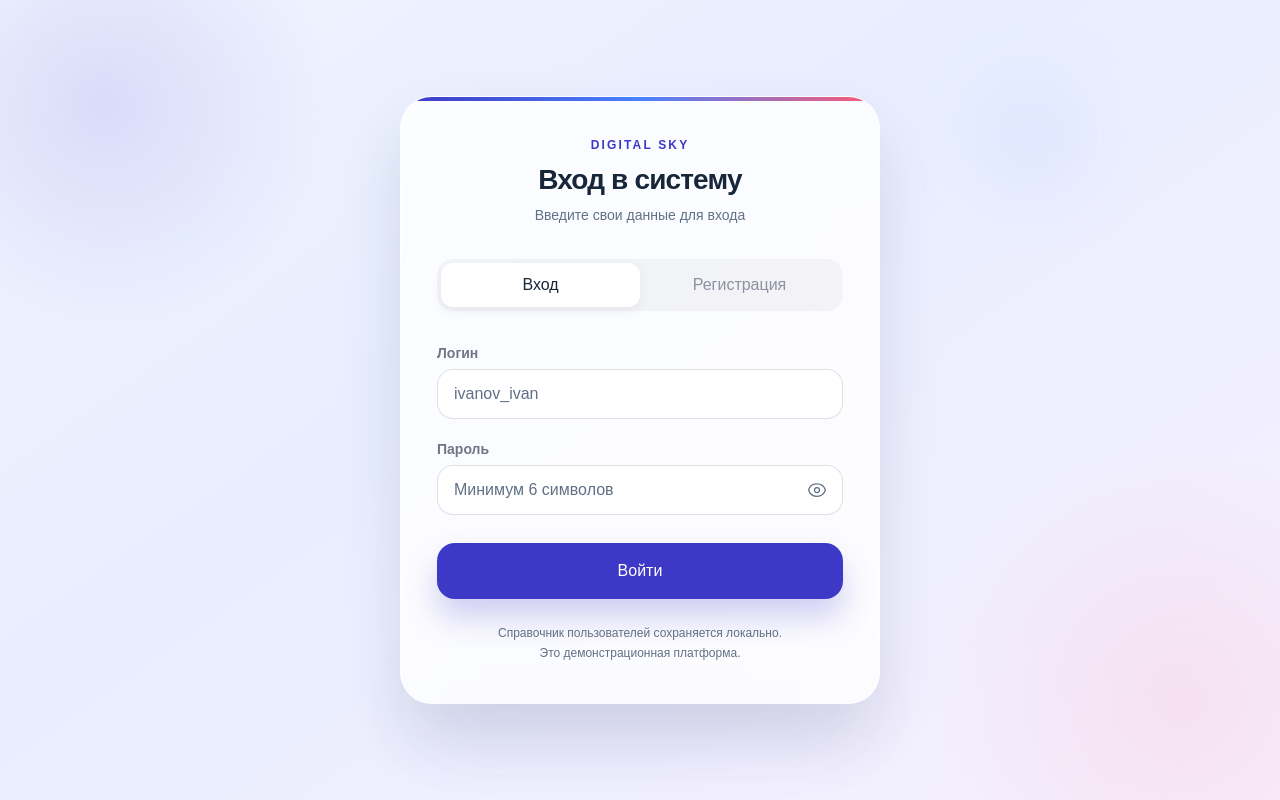
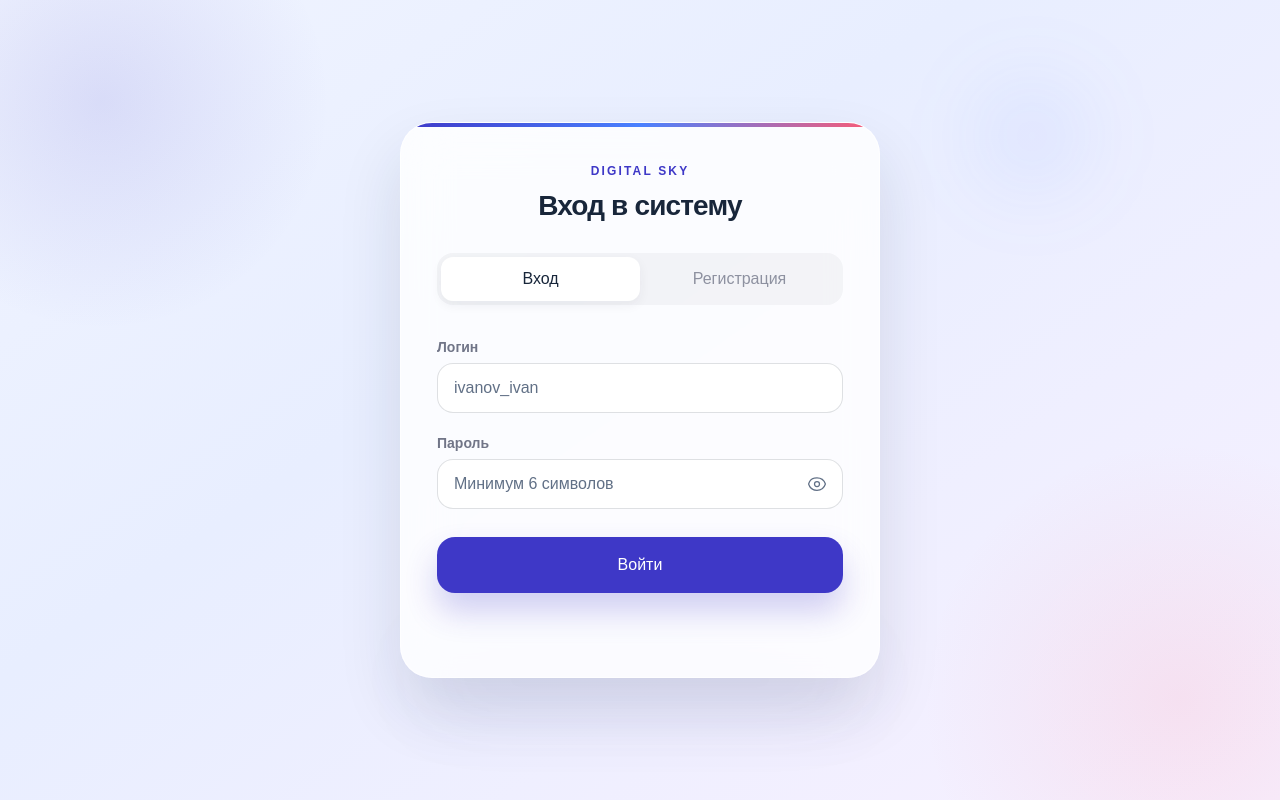
Before and after one commit to Khalopenyo/DagmaraDiplom, a React (Vite) app: page /auth in a window 1280 px wide. Built offline with nearby package versions, Linux system fonts and the light colour scheme.

Commit message:
Fourth commit

```diff
--- a/src/pages/AuthPage.tsx
+++ b/src/pages/AuthPage.tsx
@@ -162,8 +162,8 @@ export function AuthPage() {
             </h1>
             <p className="mt-2 text-sm leading-6 text-[var(--color-text-muted)]">
               {isLogin
-                ? 'Введите свои данные для входа'
-                : 'Создайте демо-профиль для работы'}
+                ? ''
+                : ''}
             </p>
           </div>
 
@@ -356,9 +356,9 @@ export function AuthPage() {
 
           {/* Footer note */}
           <p className="mt-6 text-center text-xs leading-5 text-[var(--color-text-muted)]">
-            Справочник пользователей сохраняется локально.
+
             <br />
-            Это демонстрационная платформа.
+
           </p>
         </article>
       </section>
```
